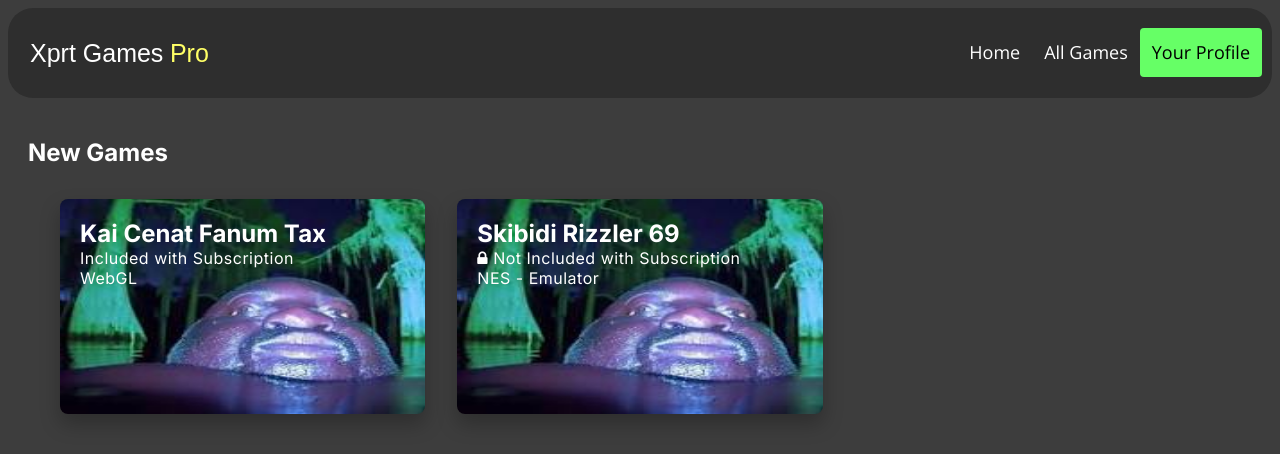
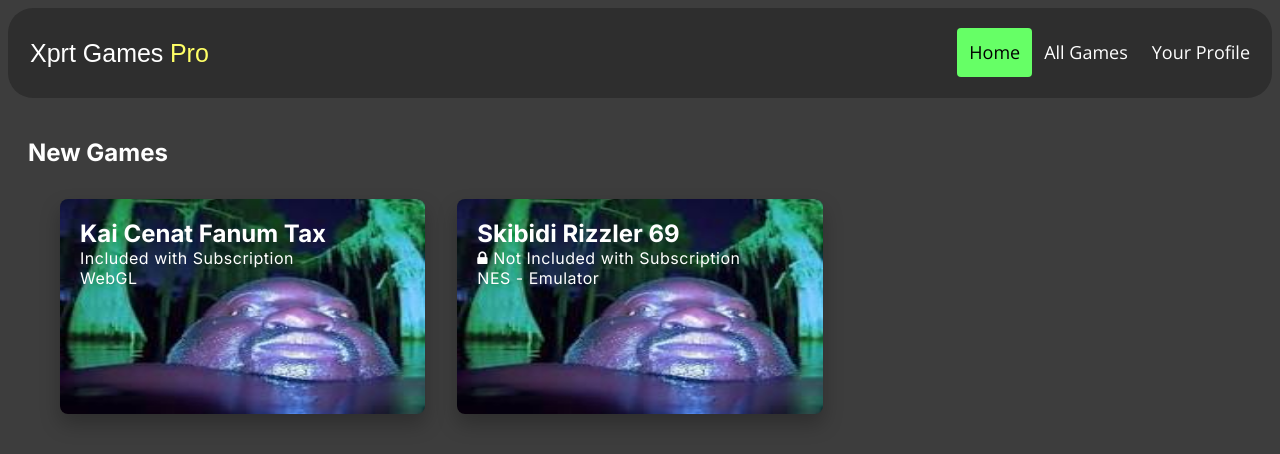
Before and after one commit to peretashacking/xprt, a plain HTML site: page pro/index.html in a window 1280 px wide. Drawn offline with nearby package versions, Linux system fonts and the light colour scheme; files that its build step writes are made by us from their sources; files whose address does not match are found by name; a web font is replaced by a local one.

Commit message:
Fix active class in navigation links on profile page in pro edition (fix 2 correctly this time)

```diff
--- a/pro/index.html
+++ b/pro/index.html
@@ -16,9 +16,9 @@
     <div class="header">
         <a href="#default" class="logo"><span class="jersey25">Xprt Games</span> <span id="pro" class="jersey25">Pro</span></a>
         <div class="header-right">
-          <a href="pro/index.html">Home</a>
+          <a class="active" href="pro/index.html">Home</a>
           <a href="pro/allgames.html">All Games</a>
-          <a class="active" href="pro/profile.html">Your Profile</a>
+          <a href="pro/profile.html">Your Profile</a>
         </div>
     </div>
 
```
Also changed, not shown: pro/profile.html (+2 -2 lines).
